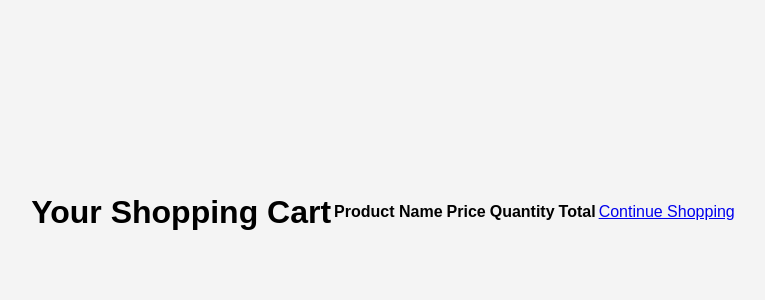
After one commit to kyoida/python-final, a Flask app: page /cart in a window 1280 px wide. The commit adds this page. Shown: the part 188-488 px from the top of the page, without its empty margins (257-1022 px from the left). Run offline with Flask 3, Linux system fonts and the light colour scheme; a user stored in the database is signed in; data comes from the database, SQL or seed files in the repository; both versions use the stored data as it was after the commit; lists and menus that the app fills with data are empty.

Commit message:
added cart to store items that related to user, works only after login

```diff
--- a/main.py
+++ b/main.py
@@ -1,5 +1,5 @@
 from flask import Flask, render_template, request, session, redirect, url_for
-from database.models import db, User
+from database.models import db, User, CartItem, Product
 
 app = Flask(__name__)
 app.config['SQLALCHEMY_DATABASE_URI'] = 'sqlite:///savoir.db'
@@ -57,6 +57,75 @@ def register():
     return render_template("registration.html")
 
 
+@app.route('/cart')
+def view_cart():
+    if 'user_id' not in session:
+        return redirect(url_for('login'))
+
+    user_id = session['user_id']
+    user = User.query.get(user_id)
+
+    # Retrieve cart items for the user
+    cart_items = user.cart_items
+
+    return render_template('cart.html', cart_items=cart_items)
+
+
+def get_product_by_id(product_id):
+    return Product.query.get(product_id)
+
+@app.route('/add_to_cart/<int:product_id>')
+def add_to_cart(product_id):
+    if 'user_id' not in session:
+        return redirect(url_for('login'))
+
+    user_id = session['user_id']
+
+    # Retrieve the product details based on the product_id
+    product = get_product_by_id(product_id)
+
+    if product:
+        # Check if the item is already in the cart
+        cart_item = CartItem.query.filter_by(product_name=product.name, user_id=user_id).first()
+
+        if cart_item:
+            # If item exists, update quantity
+            cart_item.quantity += 1
+        else:
+            # If item does not exist, add it to the cart
+            new_cart_item = CartItem(
+                product_name=product.name,
+                price=product.price,
+                quantity=1,
+                user_id=user_id
+            )
+            db.session.add(new_cart_item)
+
+        db.session.commit()
+
+    return redirect(url_for('index'))
+
+@app.route('/products')
+def view_products():
+    # Retrieve all products from the database
+    products = Product.query.all()
+    return render_template('products.html', products=products)
+
+
+@app.route('/add_product', methods=['GET', 'POST'])
+def add_product():
+    if request.method == 'POST':
+        name = request.form['name']
+        description = request.form['description']
+        price = float(request.form['price'])  # Assuming the price is a float
+
+        new_product = Product(name=name, description=description, price=price)
+        db.session.add(new_product)
+        db.session.commit()
+
+    return redirect(url_for('view_products'))
+
+
 if __name__ == "__main__":
     with app.app_context():  # Ensuring the code runs within the application context
         db.create_all()  # Creating the database tables
--- /dev/null
+++ b/templates/cart.html
@@ -0,0 +1,30 @@
+{% extends 'base.html' %}
+
+{% block body %}
+    <h1>Your Shopping Cart</h1>
+
+    <table>
+        <thead>
+            <tr>
+                <th>Product Name</th>
+                <th>Price</th>
+                <th>Quantity</th>
+                <th>Total</th>
+            </tr>
+        </thead>
+        <tbody>
+            {% for item in cart_items %}
+            <tr>
+                <td>{{ item.product_name }}</td>
+                <td>${{ item.price }}</td>
+                <td>{{ item.quantity }}</td>
+                <td>${{ item.price * item.quantity }}</td>
+            </tr>
+            {% endfor %}
+        </tbody>
+    </table>
+
+    <a href="{{ url_for('index') }}">Continue Shopping</a>
+
+
+{% endblock %}
```
Also changed, not shown: database/models.py (+17 -2 lines), templates/index.html (+6 -1 lines), templates/products.html (added, +29 -0 lines), instance/savoir.db.
